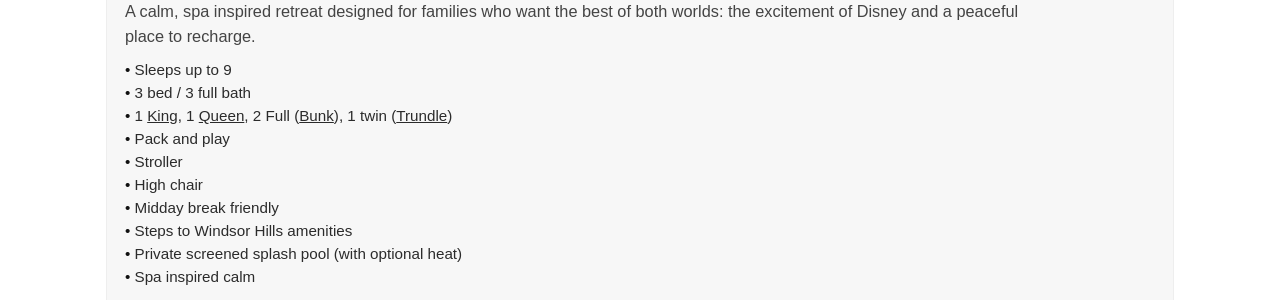
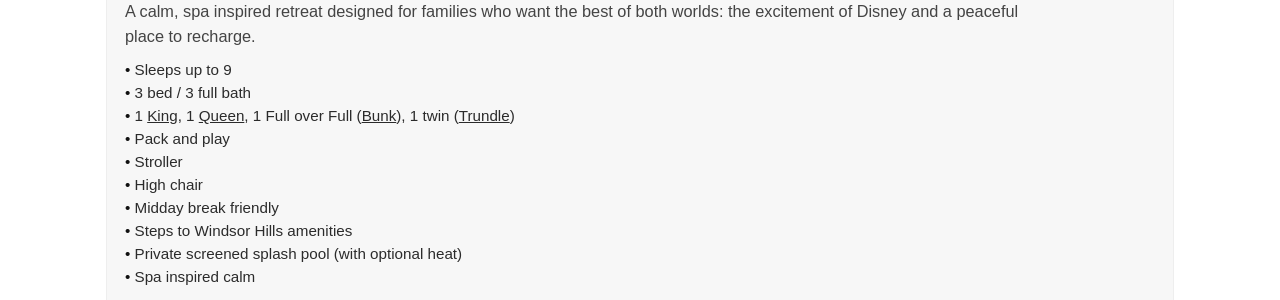
Before and after one commit to 2579maneshaw/2579maneshaw.github.io, a Jekyll site: the page built from villa.html, in a window 1280 px wide. Shown: the part 290-590 px from the top of the page. Built offline with Jekyll 4.4.1, drawn with Linux system fonts in a browser that asks for light colours.

Commit message:
Update villa.html

```diff
--- a/villa.html
+++ b/villa.html
@@ -278,7 +278,7 @@
     <div class="chip">
       1 <span class="bedHover" data-img="{{ '/photos/villagallery/33.webp' | relative_url }}">King</span>,
       1 <span class="bedHover" data-img="{{ '/photos/villagallery/26.webp' | relative_url }}">Queen</span>,
-      2 Full (<span class="bedHover" data-img="{{ '/photos/villagallery/40.webp' | relative_url }}">Bunk</span>),
+      1 Full over Full (<span class="bedHover" data-img="{{ '/photos/villagallery/40.webp' | relative_url }}">Bunk</span>),
       1 twin (<span class="bedHover" data-img="{{ '/photos/villagallery/42.webp' | relative_url }}">Trundle</span>)
     </div>
 
```
